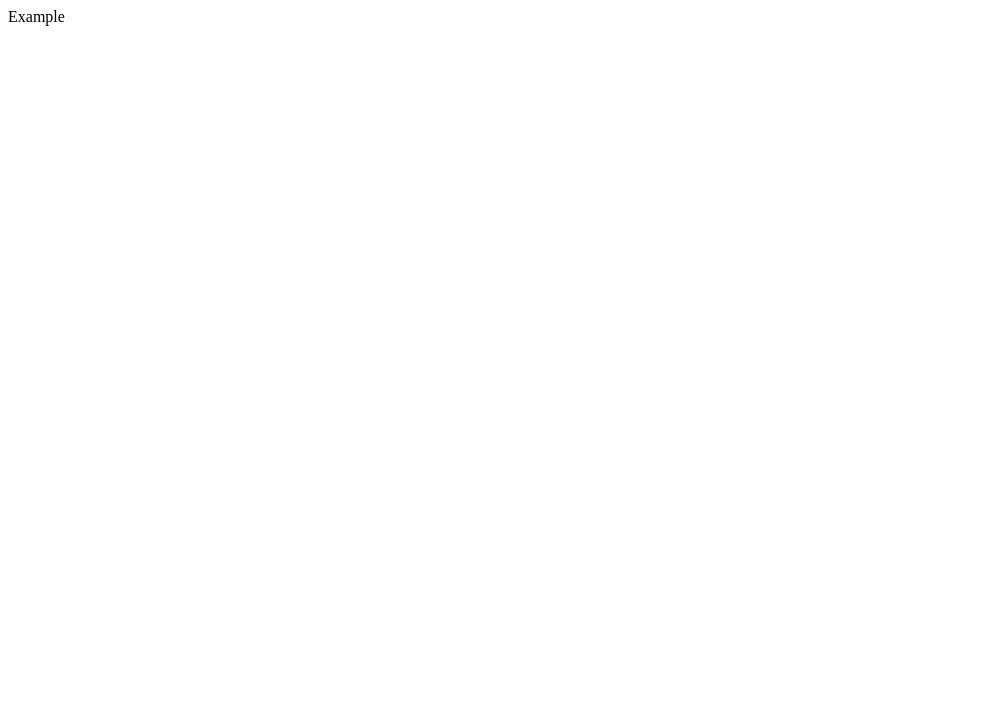
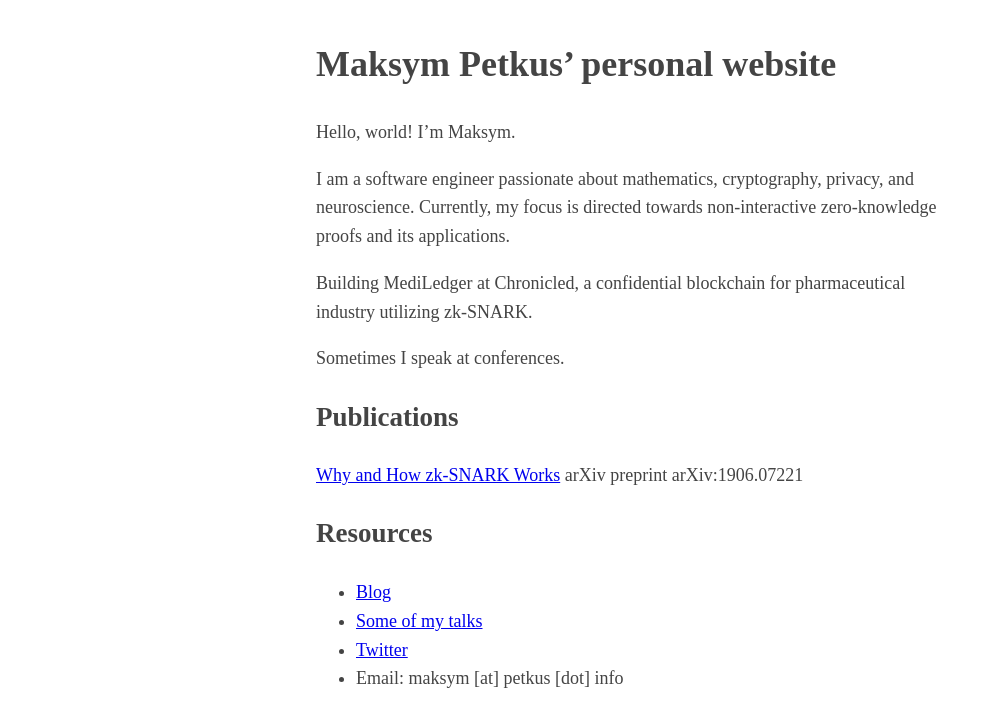
Before and after one commit to maksymoverflow/biopage, a plain HTML site: page index.html in a window 1280 px wide. Shown: the whole page, without its empty margins (0-991 px from the left). Drawn offline with Linux system fonts and the light colour scheme.

Commit message:
Copy from original

```diff
--- a/index.html
+++ b/index.html
@@ -1,3 +1,44 @@
-<body>
-Example
-</body>
+
+<html>
+	<head>
+		<meta charset="UTF-8">
+		<title>Maksym Petkus’ personal website</title>
+		<meta name="viewport" content="width=device-width; initial-scale=1.0;">
+		<style>
+			body {
+				margin: 2em auto;
+				max-width: 36em;
+				line-height: 1.6;
+				font-size: 18px;
+				color: #444;
+				padding: 0 10px;
+			}
+		</style>
+	</head>
+	<body>
+		<h1>Maksym Petkus’ personal website</h1>
+
+		<p>Hello, world! I’m Maksym.</p>
+
+		<p>I am a software engineer passionate about mathematics, cryptography, privacy, and neuroscience. Currently, my focus is directed towards non-interactive zero-knowledge proofs and its applications.</p>
+
+		<p>Building MediLedger at Chronicled, a confidential blockchain for pharmaceutical industry utilizing zk-SNARK.</p>
+
+		<p>Sometimes I speak at conferences.</p>
+
+		<h2>Publications</h2>
+		<p>
+			<a href="https://arxiv.org/abs/1906.07221">Why and How zk-SNARK Works</a> arXiv preprint arXiv:1906.07221
+
+		</p>
+
+		<h2>Resources</h2>
+
+		<ul>
+			<li><a href="https://medium.com/@imolfar">Blog</a></li>
+			<li><a href="https://t.co/8tBLmkSTxX">Some of my talks</a></li>
+			<li><a href="https://twitter.com/maksympetkus">Twitter</a></li>
+			<li>Email: maksym [at] petkus [dot] info</li>
+		</ul>
+	</body>
+</html>
```
